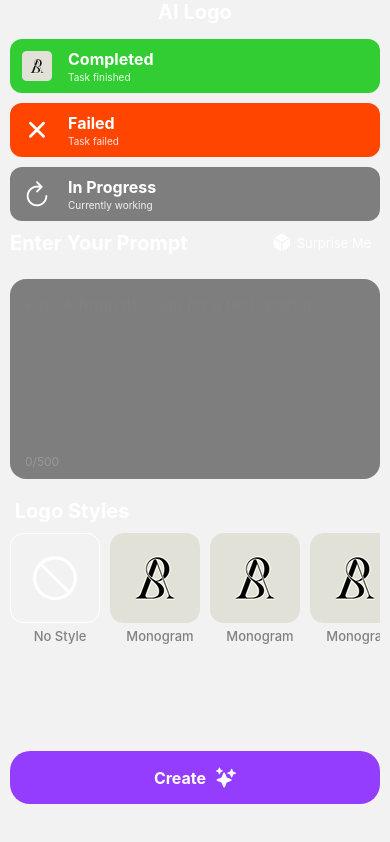
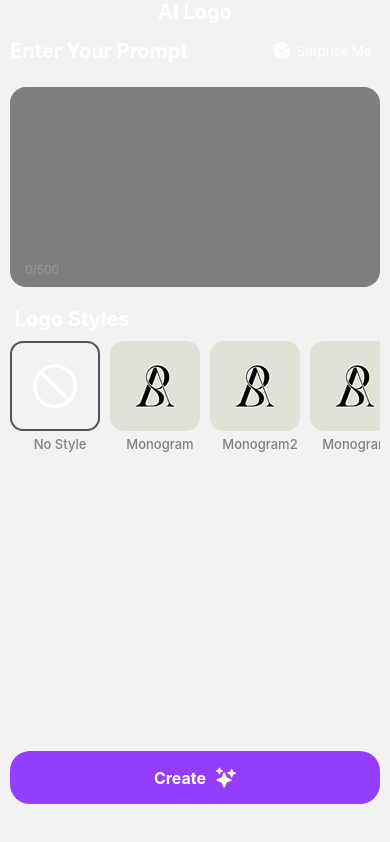
Before and after one commit to aysenurozbay/ai-logo-creator, a React Native app: screen /InputScreen in a window 390 px wide. Built offline with nearby package versions, Linux system fonts and the light colour scheme.

Commit message:
feat: Add logo selection feature, update navigation, and implement output screen

```diff
--- a/package.json
+++ b/package.json
@@ -16,6 +16,7 @@
     "babel-plugin-module-resolver": "^5.0.2",
     "babel-preset-expo": "^54.0.7",
     "expo": "~54.0.25",
+    "expo-clipboard": "^8.0.7",
     "expo-linear-gradient": "~15.0.7",
     "expo-status-bar": "~3.0.8",
     "react": "19.1.0",
--- a/src/components/logo-selecter/LogoSelector.tsx
+++ b/src/components/logo-selecter/LogoSelector.tsx
@@ -1,4 +1,4 @@
-import React from "react";
+import React, { useState } from "react";
 import {
   Image,
   StyleSheet,
@@ -9,22 +9,53 @@ import {
 } from "react-native";
 import { LOGOS, LogoType } from "../../constants/logos";
 import colors from "../../constants/colors";
-import Icon from "../../hooks/useIcon";
+import Icon from "../Icon";
 
-export default function LogoSelector() {
+type Props = {
+  onSelect?: (logoStyle: string) => void;
+};
+
+export default function LogoSelector({ onSelect }: Props) {
+  const [selected, setSelected] = useState<string>("No Style"); // default "No Style"
+
+  const handleSelect = (logoName: string) => {
+    setSelected(logoName);
+    onSelect && onSelect(logoName);
+  };
+
   return (
     <View style={styles.container}>
       <ScrollView horizontal showsHorizontalScrollIndicator={false}>
-        <TouchableOpacity key={"noStyle"} style={[styles.styleContainer]}>
-          <View style={styles.noStyleContainer}>
+        <TouchableOpacity
+          key={"noStyle"}
+          style={[styles.styleContainer]}
+          onPress={() => handleSelect("No Style")}
+        >
+          <View
+            style={[
+              styles.noStyleContainer,
+              selected === "No Style" && styles.selectedBorder,
+            ]}
+          >
             <Icon name="ban-outline" size={50} color={colors.white} />
           </View>
-
           <Text style={styles.styleName}>No Style</Text>
         </TouchableOpacity>
+
         {LOGOS.map((item: LogoType) => (
-          <TouchableOpacity key={item.key} style={styles.styleContainer}>
-            <Image key={item.name} source={item.logo} style={styles.image} />
+          <TouchableOpacity
+            key={item.key}
+            style={[styles.styleContainer]}
+            onPress={() => handleSelect(item.name)}
+          >
+            <Image
+              key={item.name}
+              source={item.logo}
+              style={[
+                styles.image,
+                selected === item.name && styles.selectedBorder,
+              ]}
+            />
             <Text style={styles.styleName}>{item.name}</Text>
           </TouchableOpacity>
         ))}
@@ -45,15 +76,18 @@ const styles = StyleSheet.create({
     width: 90,
     height: 90,
     paddingHorizontal: 10,
-    borderWidth: 1,
-    borderColor: colors.white,
-    borderRadius: 13,
+
     marginRight: 10,
   },
   styleContainer: {
     marginBottom: 10,
     justifyContent: "center",
     alignItems: "center",
+  },
+  selectedBorder: {
+    borderWidth: 2,
+    borderColor: colors.dark300,
+    borderRadius: 13,
   },
   image: {
     width: 90,
--- a/src/components/status-chip/StatusChip.tsx
+++ b/src/components/status-chip/StatusChip.tsx
@@ -1,6 +1,6 @@
 import { View, Text, StyleSheet, Image, Pressable } from "react-native";
 import React from "react";
-import Icon from "../../hooks/useIcon";
+import Icon from "../Icon";
 import { Ionicons } from "@expo/vector-icons";
 import colors from "../../constants/colors";
 
--- a/src/constants/colors.ts
+++ b/src/constants/colors.ts
@@ -3,6 +3,11 @@ const colors = {
   secondary: "#2938DC",
   black: "#000000",
   dark500: "#27272a91",
+  dark400: "#3f3f46",
+  dark300: "#52525b",
+  light500: "#d4d4d8",
+  light400: "#e4e4e7",
+  light300: "#f4f4f5",
   gray: "#808080",
   white: "#FFFFFF",
 };
--- a/src/constants/logos.ts
+++ b/src/constants/logos.ts
@@ -15,17 +15,17 @@ export const LOGOS: LogoType[] = [
   },
   {
     key: "monogram2",
-    name: "Monogram",
+    name: "Monogram2",
     logo: logo1,
   },
   {
     key: "monogram3",
-    name: "Monogram",
+    name: "Monogram3",
     logo: logo1,
   },
   {
     key: "monogram4",
-    name: "Monogram",
+    name: "Monogram4",
     logo: logo1,
   },
 ];
--- a/src/navigation/AppNavigator.tsx
+++ b/src/navigation/AppNavigator.tsx
@@ -3,7 +3,7 @@ import { NavigationContainer } from "@react-navigation/native";
 import { RootStackParamList } from "../types/navigation";
 import Header from "../components/header/Header";
 import InputScreen from "../screens/input-screen/InputScreen";
-import OutputScreen from "../screens/output-screnn/OutputScreen";
+import OutputScreen from "../screens/output-screen/OutputScreen";
 
 const Stack = createNativeStackNavigator<RootStackParamList>();
 
--- a/src/screens/input-screen/InputScreen.tsx
+++ b/src/screens/input-screen/InputScreen.tsx
@@ -7,7 +7,7 @@ import {
   Button,
 } from "react-native";
 import colors from "../../constants/colors";
-import Icon from "../../hooks/useIcon";
+import Icon from "../../components/Icon";
 import { useState } from "react";
 import LogoSelector from "../../components/logo-selecter/LogoSelector";
 import { LinearGradient } from "expo-linear-gradient";
@@ -21,19 +21,23 @@ const { width: SCREEN_WIDTH } = Dimensions.get("window");
 
 export default function InputScreen() {
   const [userInput, setUserInput] = useState("");
+  const [selectedLogoStyle, setSelectedLogoStyle] = useState<
+    string | undefined
+  >();
   const maxInputLength = 500;
 
   const navigation = useNavigation<NavigationProp<RootStackParamList>>();
 
   const showResult = () => {
-    navigation.navigate("OutputScreen");
+    navigation.navigate("OutputScreen", {
+      imageUrl: require("../../assets/logo.png"),
+      userPrompt: userInput,
+      logoStyle: selectedLogoStyle,
+    });
   };
 
   return (
     <View style={styles.container}>
-      <StatusChip status={Status.Completed} onPress={showResult} />
-      <StatusChip status={Status.Failed} />
-      <StatusChip status={Status.InProgress} />
       <View style={styles.titleContainer}>
         <Text style={styles.titleText}>Enter Your Prompt</Text>
         <View style={styles.surpriseMeContainer}>
@@ -60,8 +64,7 @@ export default function InputScreen() {
         <View>
           <Text style={styles.titleText}> Logo Styles </Text>
         </View>
-        <LogoSelector />
-
+        <LogoSelector onSelect={(logoName) => setSelectedLogoStyle(logoName)} />
         <View style={{ marginTop: 10 }}></View>
       </View>
 
--- /dev/null
+++ b/src/screens/output-screen/OutputScreen.tsx
@@ -0,0 +1,116 @@
+import {
+  View,
+  Text,
+  Image,
+  StyleSheet,
+  Dimensions,
+  TouchableOpacity,
+} from "react-native";
+import React from "react";
+import * as Clipboard from "expo-clipboard";
+
+import { RouteProp, useNavigation } from "@react-navigation/native";
+import { RootStackParamList } from "../../types/navigation";
+import Icon from "../../components/Icon";
+import colors from "../../constants/colors";
+const { width: SCREEN_WIDTH } = Dimensions.get("window");
+
+type OutputScreenRouteProp = RouteProp<RootStackParamList, "OutputScreen">;
+
+type Props = {
+  route: OutputScreenRouteProp;
+};
+
+export default function OutputScreen({ route }: Props) {
+  const { imageUrl, userPrompt, logoStyle } = route.params;
+  const navigation = useNavigation();
+
+  const copyToClipboard = async () => {
+    await Clipboard.setStringAsync(userPrompt);
+  };
+
+  const goBackHandler = () => {
+    navigation.goBack();
+  };
+
+  return (
+    <View style={styles.container}>
+      <View style={styles.headerContainer}>
+        <Text style={styles.header}>Your Design</Text>
+        <TouchableOpacity onPress={goBackHandler}>
+          <Icon name="close-outline" size={25} color={colors.white} />
+        </TouchableOpacity>
+      </View>
+
+      <Image source={imageUrl} style={styles.image} resizeMode="contain" />
+
+      <View style={styles.promptContainer}>
+        <TouchableOpacity style={styles.headerContainer}>
+          <Text style={{ color: colors.white, marginBottom: 5 }}>Prompt:</Text>
+          <TouchableOpacity
+            onPress={copyToClipboard}
+            style={{ flexDirection: "row", alignItems: "baseline", gap: 5 }}
+          >
+            <Icon name="copy-outline" size={15} color={colors.dark300} />
+            <Text style={styles.copyText}>Copy</Text>
+          </TouchableOpacity>
+        </TouchableOpacity>
+
+        <Text style={styles.promptText}>{userPrompt}</Text>
+
+        <View style={styles.logoStyleContainer}>
+          <Text style={styles.logoStyleText}>{logoStyle || "No Style"}</Text>
+        </View>
+      </View>
+    </View>
+  );
+}
+
+const styles = StyleSheet.create({
+  container: {
+    flex: 1,
+  },
+  headerContainer: {
+    flexDirection: "row",
+    justifyContent: "space-between",
+    alignItems: "center",
+  },
+  header: {
+    color: colors.white,
+    fontSize: 20,
+    fontWeight: "700",
+  },
+  image: {
+    width: SCREEN_WIDTH - 20,
+    height: SCREEN_WIDTH - 20,
+    marginTop: 20,
+    borderRadius: 16,
+  },
+  promptContainer: {
+    marginTop: 20,
+    padding: 15,
+    backgroundColor: colors.dark500,
+    borderRadius: 16,
+  },
+  promptText: {
+    color: colors.white,
+    fontSize: 16,
+  },
+  copyText: {
+    color: colors.dark300,
+    fontSize: 14,
+    marginBottom: 5,
+  },
+  logoStyleContainer: {
+    marginTop: 10,
+    alignSelf: "flex-start",
+    backgroundColor: colors.dark400,
+    borderRadius: 50,
+    paddingVertical: 4,
+    paddingHorizontal: 10,
+  },
+  logoStyleText: {
+    color: colors.white,
+    fontSize: 12,
+  },
+});
--- a/src/screens/output-screnn/OutputScreen.tsx
+++ /dev/null
@@ -1,10 +0,0 @@
-import { View, Text } from "react-native";
-import React from "react";
-
-export default function OutputScreen() {
-  return (
-    <View>
-      <Text>OutputScreen</Text>
-    </View>
-  );
-}
```
Also changed, not shown: src/types/navigation.d.ts (+7 -1 lines), src/assets/logo.png (added), src/components/Icon.tsx (renamed from src/hooks/useIcon.tsx), 1 other file (tests, documents, lock files or other folders).
